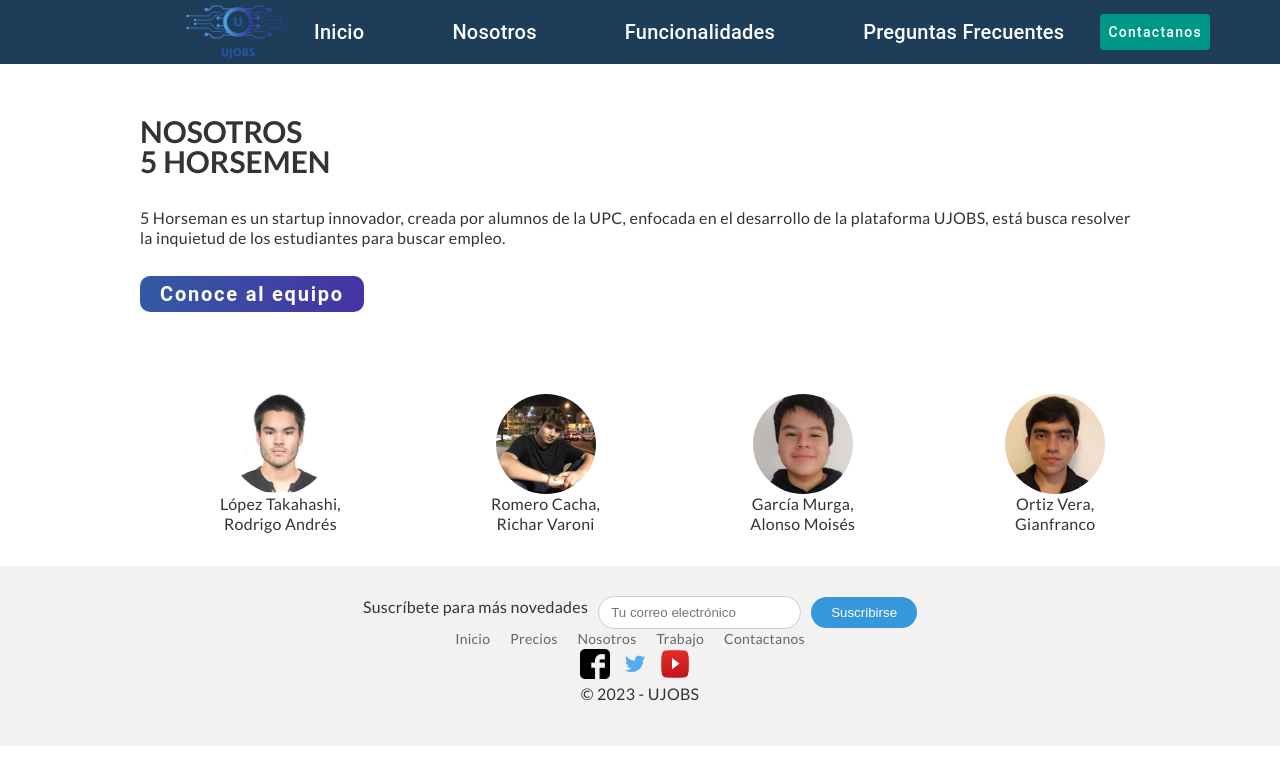
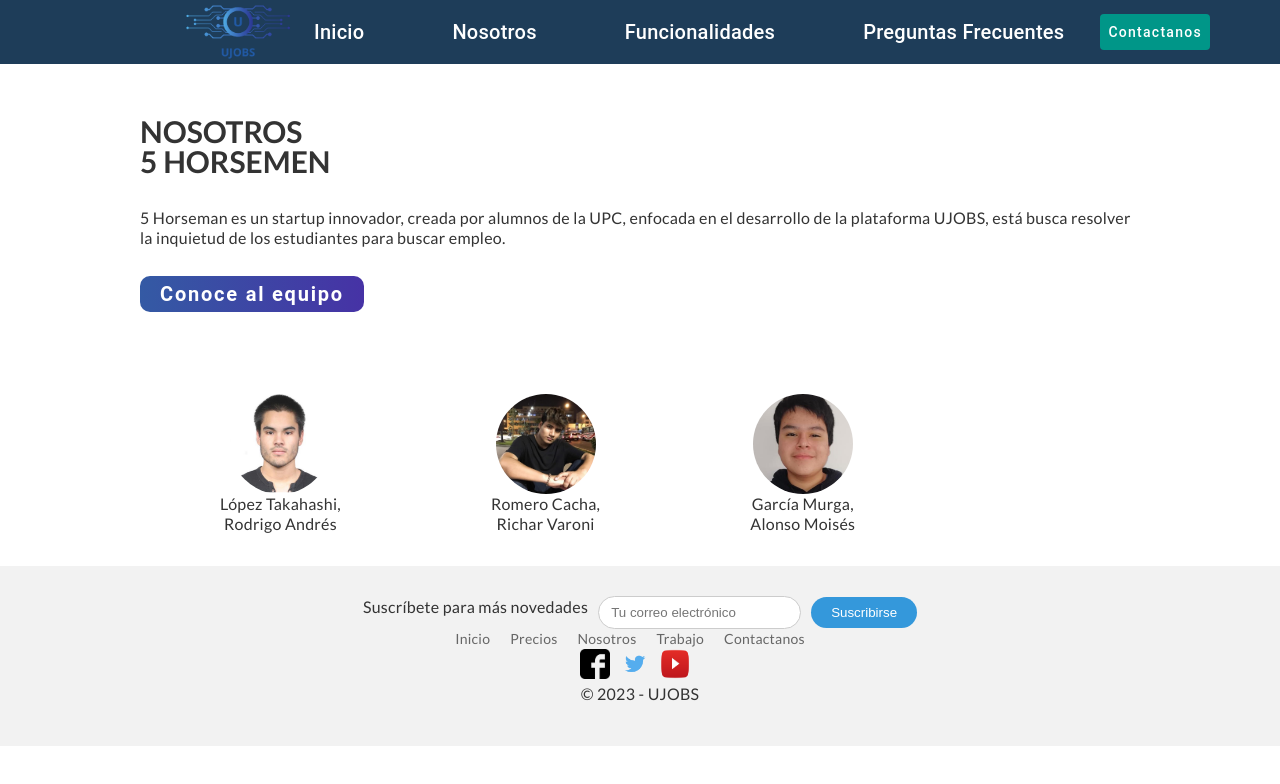
Before and after one commit to 5-Horsemen/UJOBS-LandingPage, an Angular app: page /about-us in a window 1280 px wide. Shown: the top 784 px of the page. Built offline with nearby package versions, Linux system fonts and the light colour scheme.

Commit message:
Update About Us

```diff
--- a/src/app/components/about-us/about-us.component.html
+++ b/src/app/components/about-us/about-us.component.html
@@ -21,9 +21,5 @@
             <img src="../../../assets/Team_3.png" alt="" class="circular-image"/>
             <p>García Murga,<br> Alonso Moisés</p>
           </div>
-          <div class="team-member">
-            <img src="../../../assets/Team_4.png" alt="" class="circular-image"/>
-            <p>Ortiz Vera,<br> Gianfranco</p>
-          </div>
     </section>
 </body>
```
